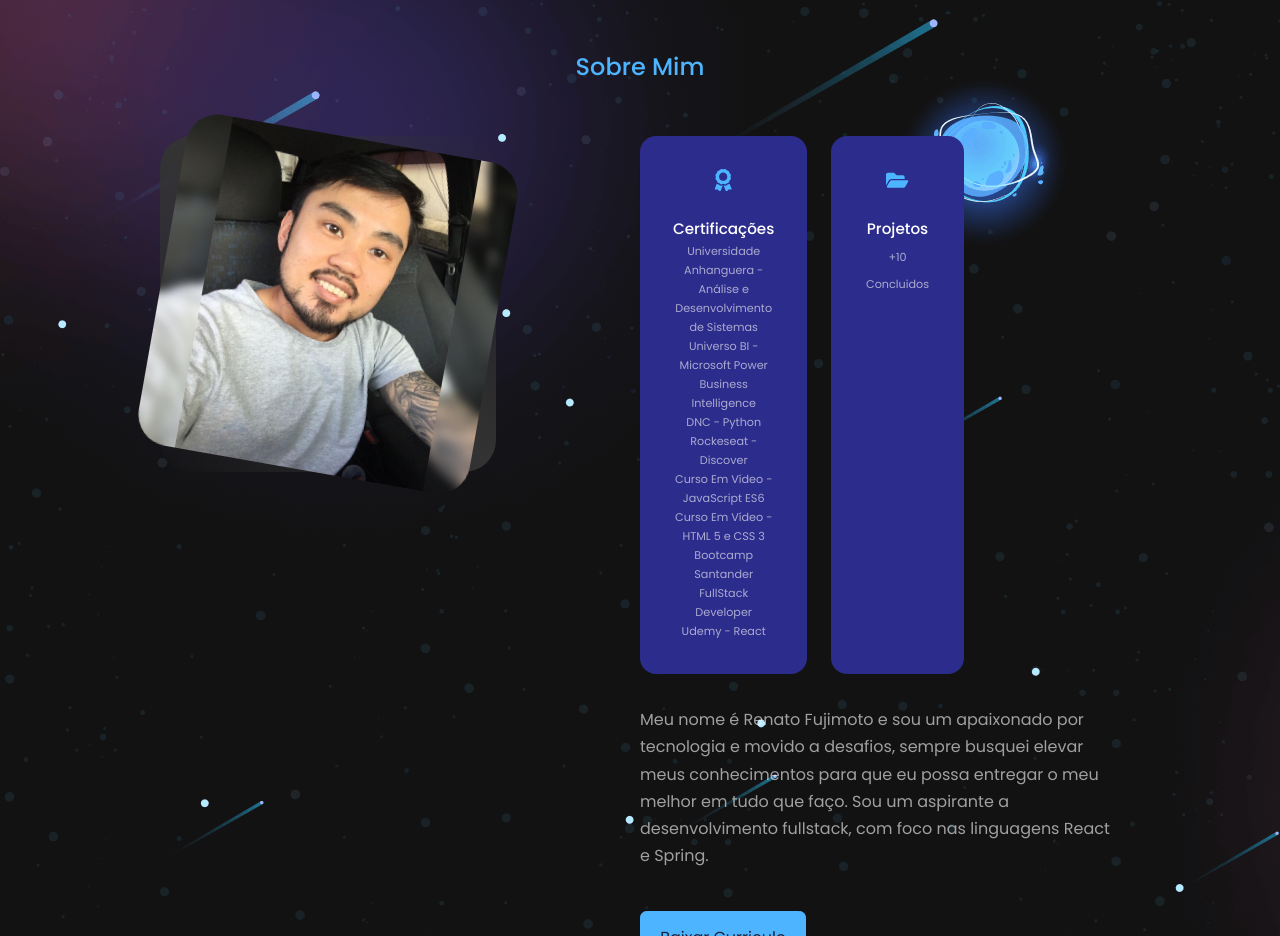
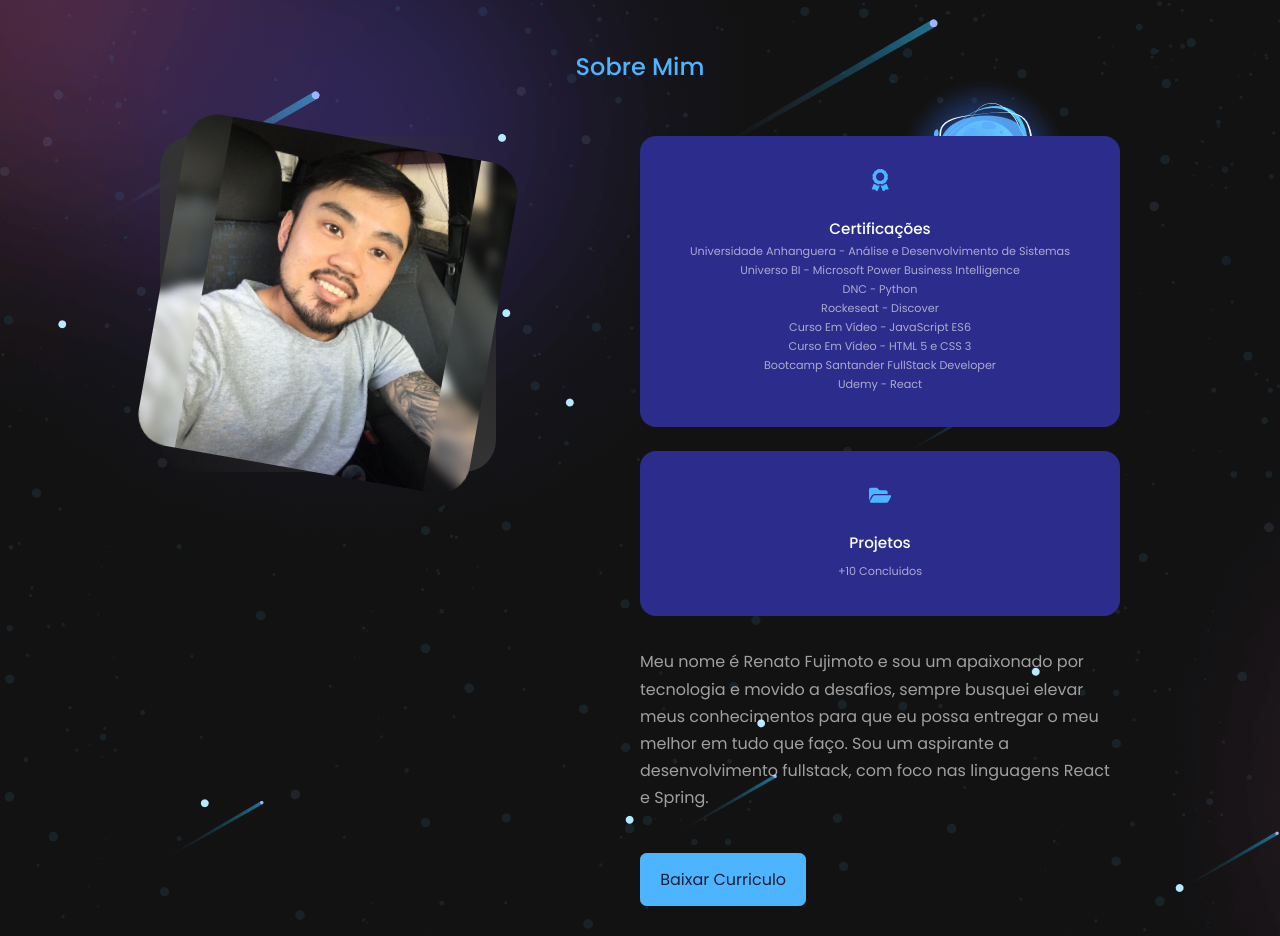
Before and after one commit to marcosmoraisjr/myPortifolio-React.Js, a React (Create React App) app: page / in a window 1280 px wide. Shown: the part 1159-2095 px from the top of the page. Built offline with nearby package versions, Linux system fonts and the light colour scheme.

Commit message:
Update About.css

```diff
--- a/src/components/about/About.css
+++ b/src/components/about/About.css
@@ -25,7 +25,7 @@
 
 .about_cards {
   display: grid;
-  grid-template-columns: repeat(3,1fr);
+  grid-template-columns: repeat(1,1fr);
   gap: 1.5rem;
 }
 
```
